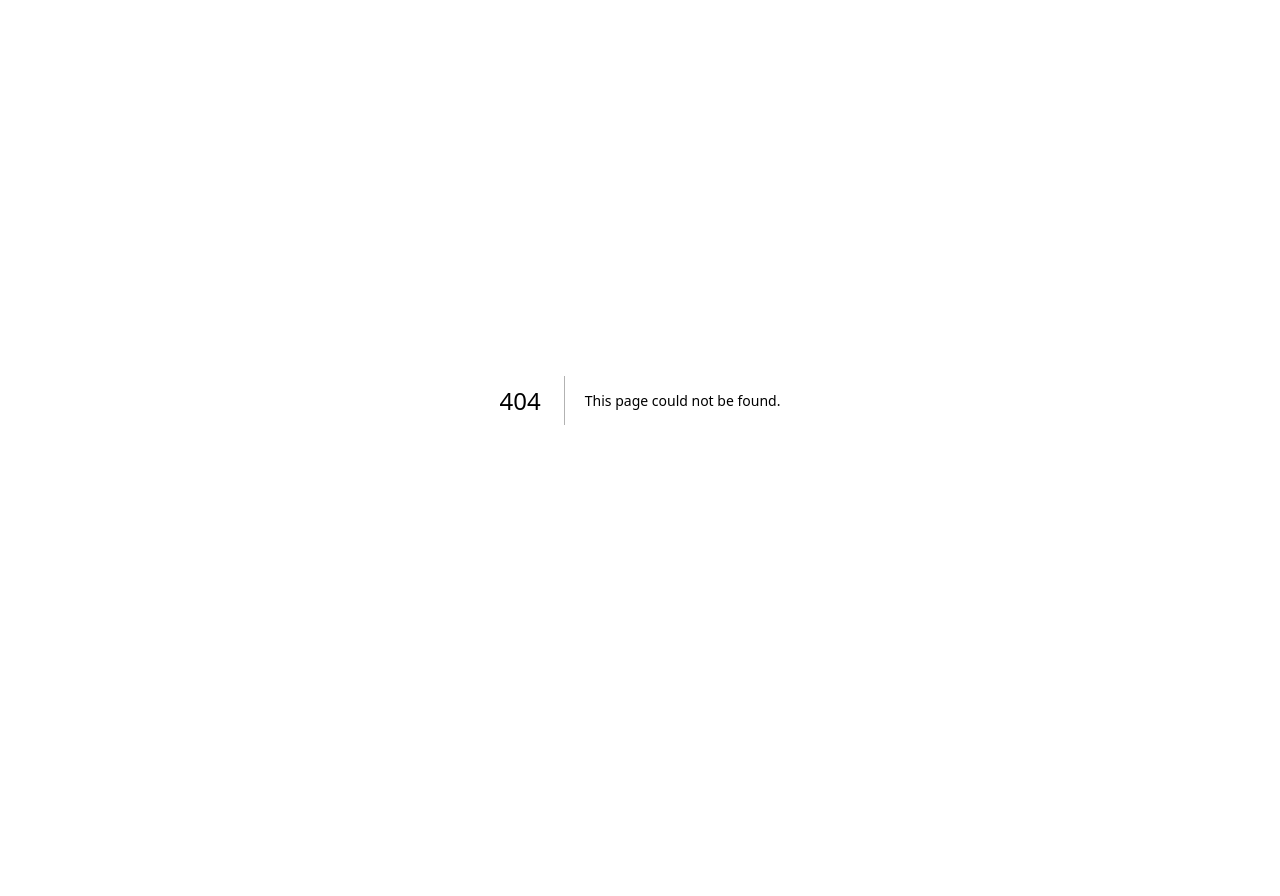
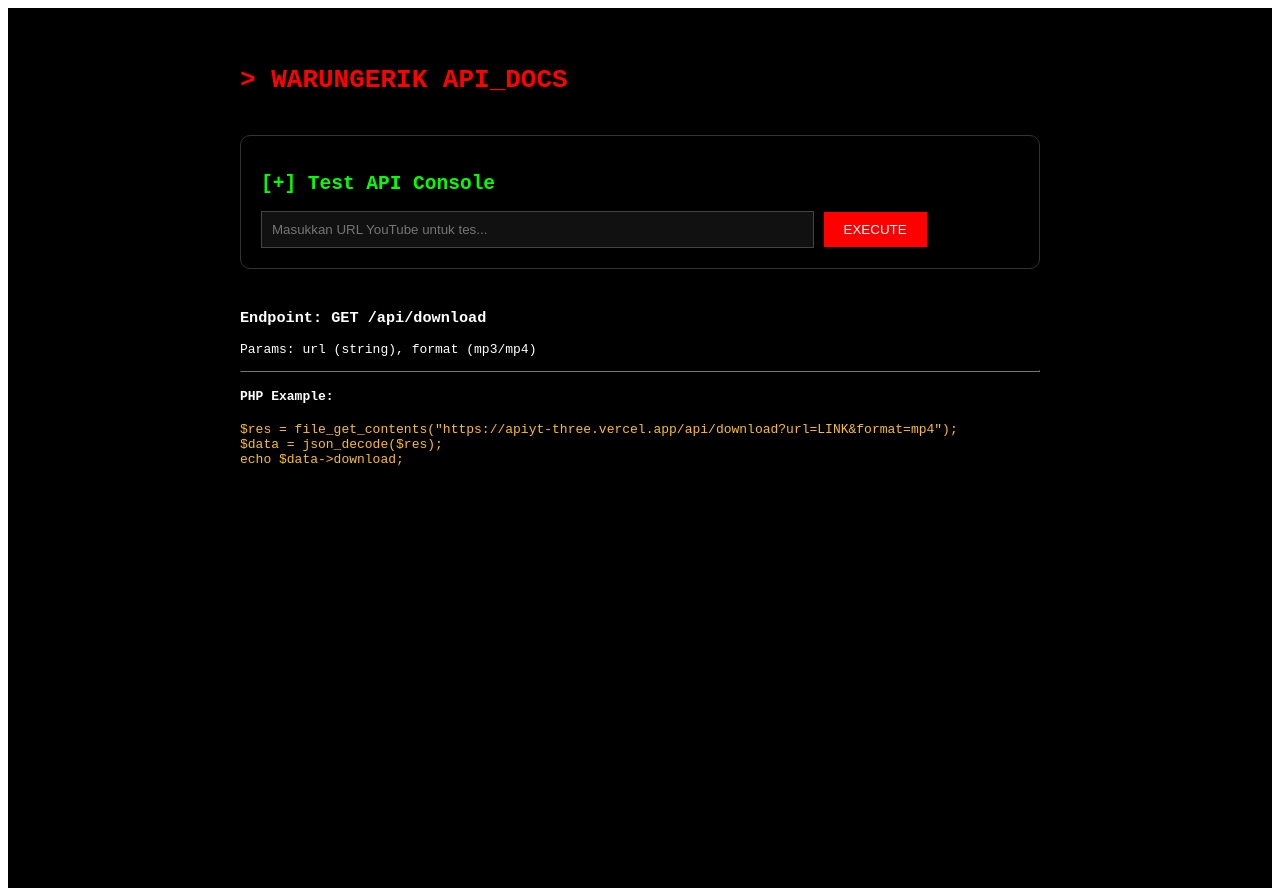
Before and after one commit to warungerik/yt, a Next.js app: page /docs in a window 1280 px wide. Before the commit this address had no page. Before the commit the page ends 800 px from the top, so only its background shows below. Built offline with nearby package versions, Linux system fonts and the light colour scheme.

Commit message:
first commit

```diff
--- /dev/null
+++ b/pages/docs.js
@@ -0,0 +1,55 @@
+import { useState } from 'react';
+
+export default function Docs() {
+    const [testUrl, setTestUrl] = useState('');
+    const [testResult, setTestResult] = useState(null);
+    const [loading, setLoading] = useState(false);
+
+    const runTest = async () => {
+        setLoading(true);
+        try {
+            const res = await fetch(`/api/download?url=${encodeURIComponent(testUrl)}&format=mp4`);
+            const data = await res.json();
+            setTestResult(data);
+        } catch (e) { alert("Test Gagal"); }
+        setLoading(false);
+    };
+
+    return (
+        <div style={{ backgroundColor: '#000', color: '#fff', minHeight: '100vh', padding: '40px 20px', fontFamily: 'monospace' }}>
+            <div style={{ maxWidth: '800px', margin: '0 auto' }}>
+                <h1 style={{ color: '#f00' }}>{">"} WARUNGERIK API_DOCS</h1>
+
+                <section style={{ margin: '40px 0', border: '1px solid #333', padding: '20px', borderRadius: '10px' }}>
+                    <h2 style={{ color: '#0f0' }}>[+] Test API Console</h2>
+                    <input
+                        placeholder="Masukkan URL YouTube untuk tes..."
+                        value={testUrl} onChange={(e) => setTestUrl(e.target.value)}
+                        style={{ width: '70%', padding: '10px', background: '#111', border: '1px solid #444', color: '#0f0' }}
+                    />
+                    <button onClick={runTest} style={{ padding: '10px 20px', background: '#f00', color: '#fff', border: 'none', cursor: 'pointer', marginLeft: '10px' }}>
+                        {loading ? 'RUNNING...' : 'EXECUTE'}
+                    </button>
+
+                    {testResult && (
+                        <pre style={{ background: '#050505', padding: '15px', marginTop: '20px', color: '#0f0', border: '1px dashed #0f0', overflowX: 'auto' }}>
+                            {JSON.stringify(testResult, null, 2)}
+                        </pre>
+                    )}
+                </section>
+
+                <section>
+                    <h3>Endpoint: GET /api/download</h3>
+                    <p>Params: url (string), format (mp3/mp4)</p>
+                    <hr style={{ borderColor: '#222' }} />
+                    <h4>PHP Example:</h4>
+                    <pre style={{ color: '#fbbf24' }}>
+                        {`$res = file_get_contents("https://apiyt-three.vercel.app/api/download?url=LINK&format=mp4");
+$data = json_decode($res);
+echo $data->download;`}
+                    </pre>
+                </section>
+            </div>
+        </div>
+    );
+}
--- a/pages/index.js
+++ b/pages/index.js
@@ -41,7 +41,11 @@
         <button onClick={handleDownload} disabled={loading} style={{ width: '100%', padding: '15px', backgroundColor: '#fff', color: '#000', fontWeight: 'bold', borderRadius: '8px', cursor: 'pointer' }}>
           {loading ? 'PROSES...' : 'DAPATKAN DOWNLOAD'}
         </button>
-
+        <div style={{ marginTop: '30px' }}>
+          <a href="/docs" style={{ color: '#444', textDecoration: 'none', fontSize: '12px', border: '1px solid #222', padding: '5px 15px', borderRadius: '20px' }}>
+            Developer API Documentation & Test Console →
+          </a>
+        </div>
         {result && (
           <div style={{ marginTop: '30px', background: '#111', padding: '20px', borderRadius: '15px', border: '1px solid #ff0000' }}>
             <img src={result.thumbnail} style={{ width: '100%', borderRadius: '10px', marginBottom: '15px' }} alt="thumbnail" />
```
